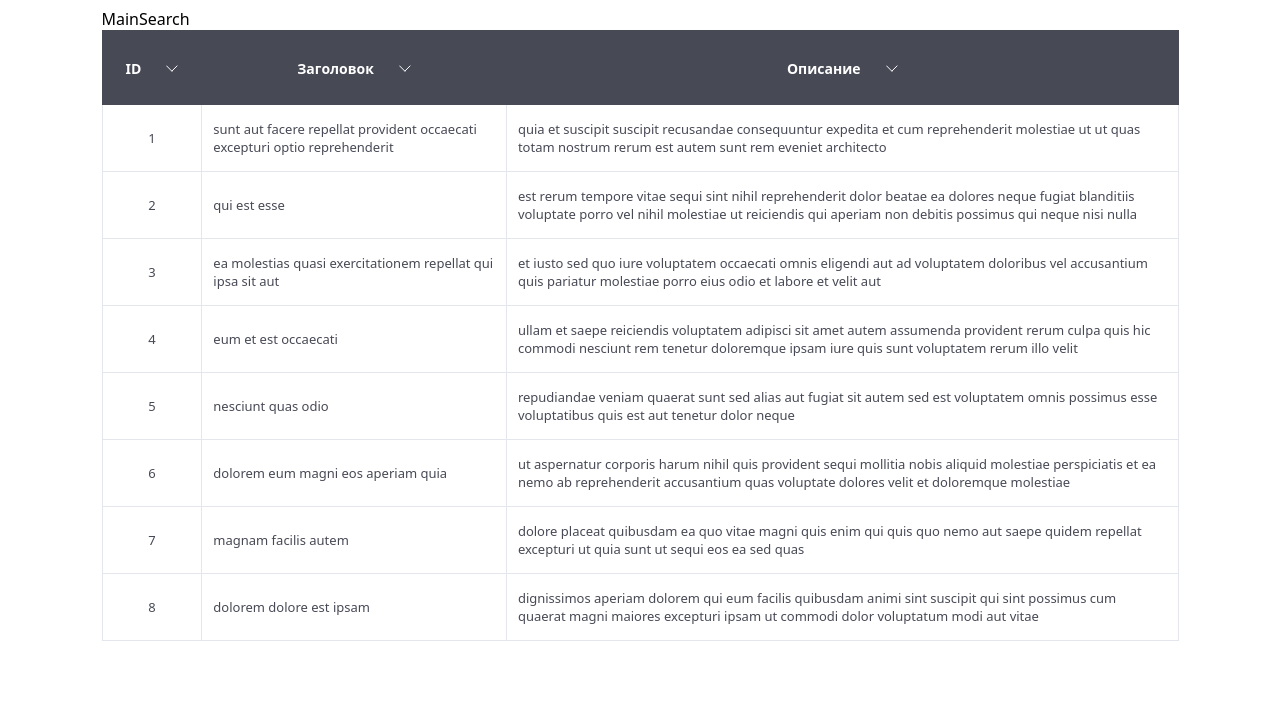
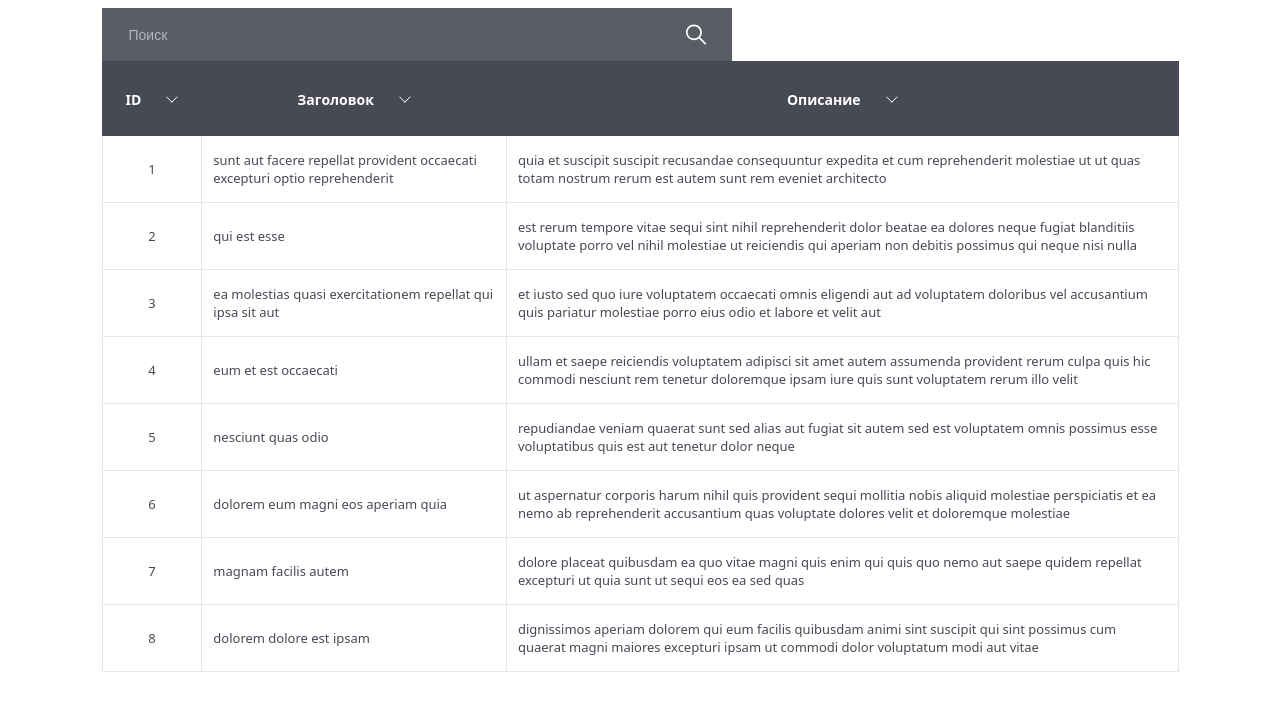
Before and after one commit to SherbakovSAF/TestTable, a Vue app: page / in a window 1280 px wide. Shown: the top 710 px of the page. Built offline with nearby package versions, Linux system fonts and the light colour scheme.

Commit message:
Вёрстка mainInput

```diff
--- a/src/components/MainSearch.vue
+++ b/src/components/MainSearch.vue
@@ -1,15 +1,46 @@
 <template>
-  <div>
-    MainSearch
+  <div class="main__search">
+    <div>
+      <input type="text" placeholder="Поиск">
+      <search-elem />
+    </div>
   </div>
 </template>
 
 <script>
+import SearchElem from './svgElements/SearchElem.vue'
 export default {
   name: 'MainSearch',
+  components: {
+    SearchElem
+  }
 }
 </script>
 
-<style scoped>
+<style scoped lang="scss">
+.main__search {
+  background-color: #5A5C66;
+  width: 630px;
+
+  div {
+    display: flex;
+    align-items: center;
+    padding: 16px 25px;
+      input {
+      background-color: inherit;
+      width: 100%;
+      font-size: 14px;
+      line-height: 0;
+      border: none;
+      color: #B2B7BF;
+      outline: none;
+      &::placeholder {
+        color: inherit;
+      }
+    }
+  }
+
+}
+
 
 </style>
--- /dev/null
+++ b/src/components/svgElements/SearchElem.vue
@@ -0,0 +1,6 @@
+<template>
+     <svg width="21" height="21" viewBox="0 0 21 21" fill="none" xmlns="http://www.w3.org/2000/svg">
+<path d="M20.7353 19.4959L14.7101 13.4664C15.8979 12.0419 16.6124 10.2214 16.6124 8.23307C16.6124 3.69695 12.8896 0.00866699 8.31048 0.00866699C3.73132 0.00866699 0 3.70126 0 8.23737C0 12.7735 3.72272 16.4618 8.30187 16.4618C10.2472 16.4618 12.0375 15.7947 13.4577 14.68L19.5045 20.7268C19.8574 21.0797 20.3824 21.0797 20.7353 20.7268C21.0882 20.3739 21.0882 19.8488 20.7353 19.4959ZM1.76452 8.23737C1.76452 4.6739 4.69966 1.77749 8.30187 1.77749C11.9041 1.77749 14.8392 4.6739 14.8392 8.23737C14.8392 11.8009 11.9041 14.6973 8.30187 14.6973C4.69966 14.6973 1.76452 11.7965 1.76452 8.23737Z" fill="white"/>
+</svg>
+
+</template>
```
